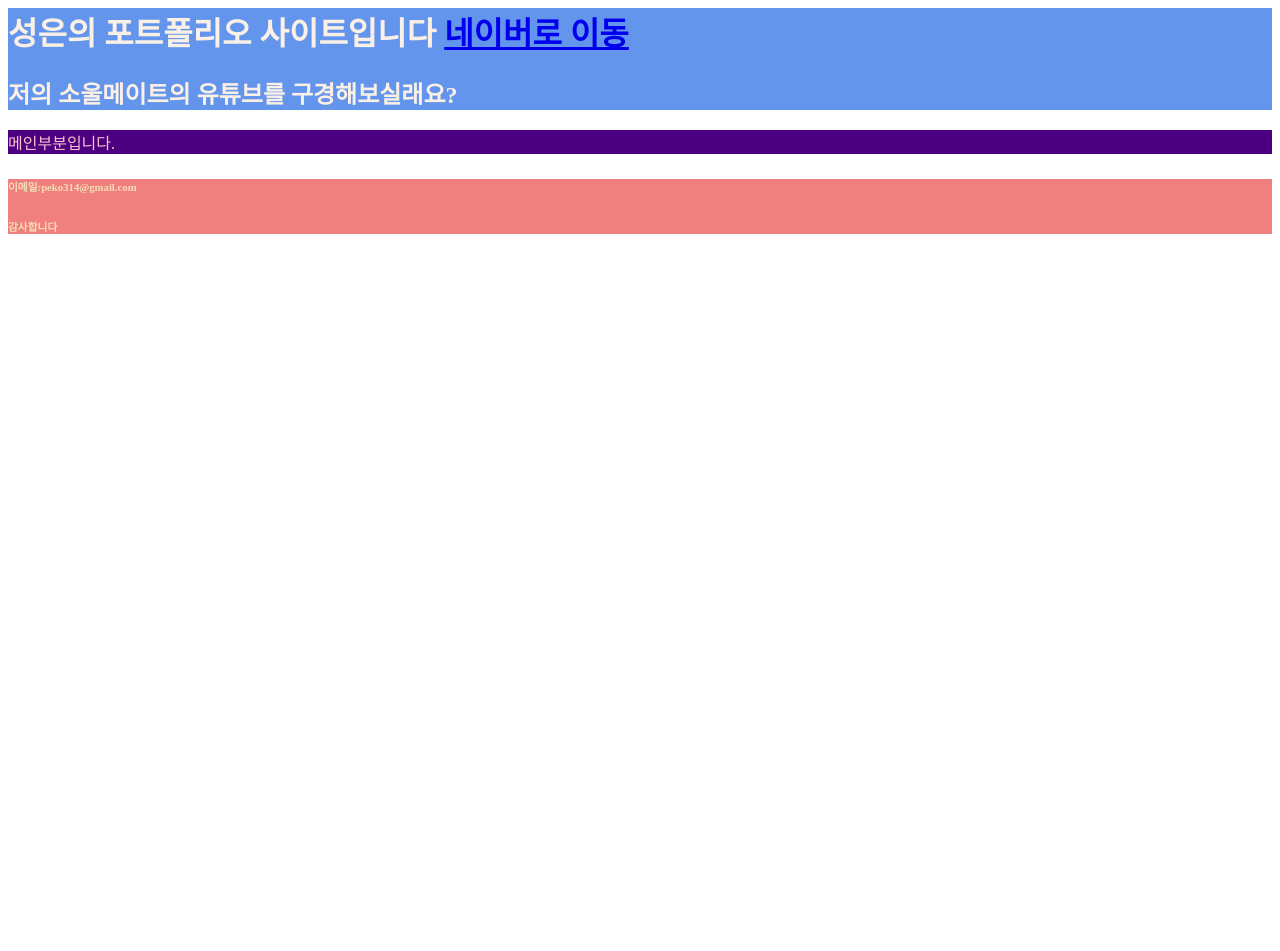
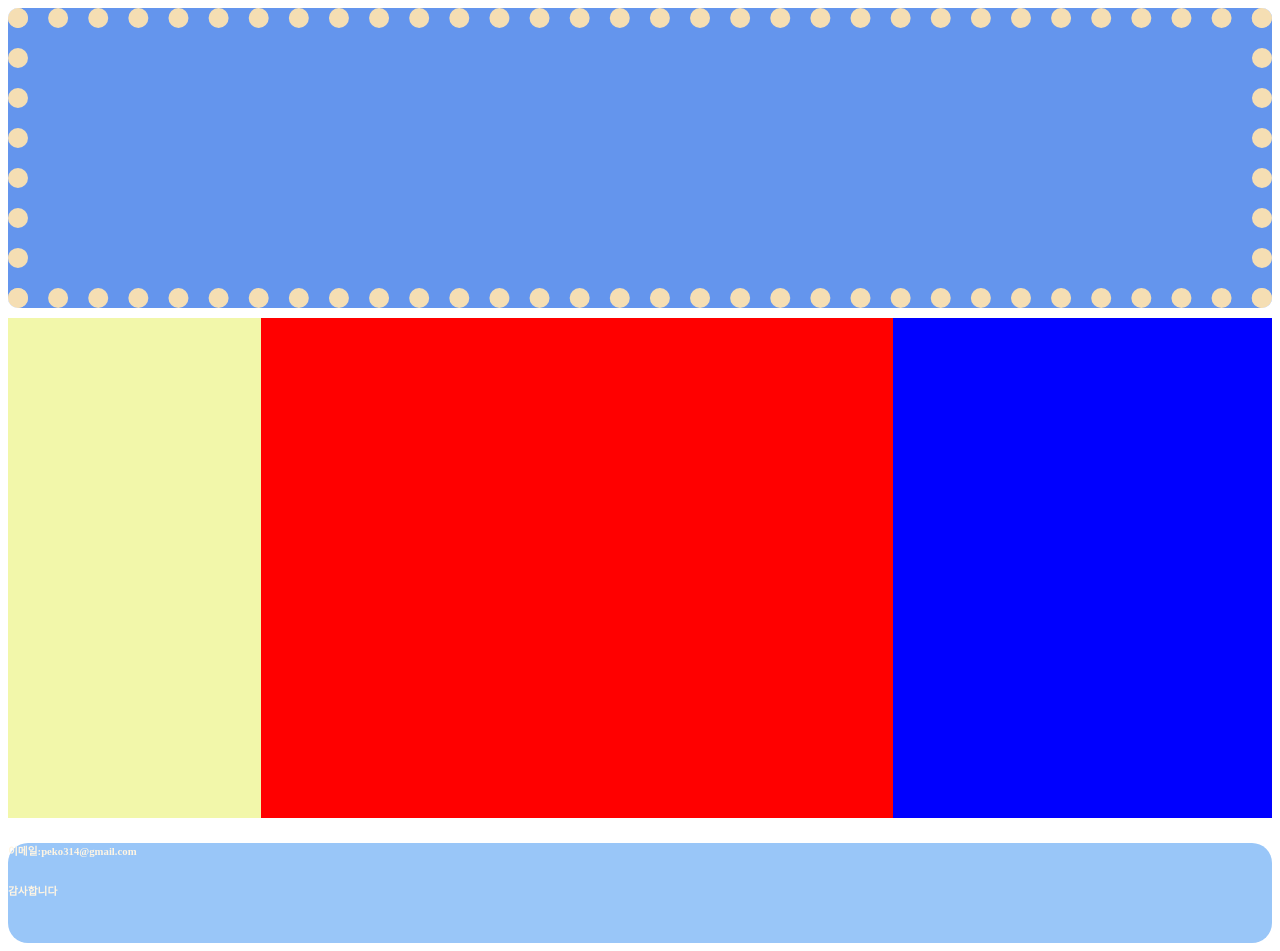
Before and after one commit to peko314/peko_portfolio, a Django app: page / in a window 1280 px wide. Before the commit the page ends 234 px from the top, so only its background shows below. Run offline with Django 3.2, Linux system fonts and the light colour scheme.

Commit message:
box-sizing

```diff
--- a/pfproject/urls.py
+++ b/pfproject/urls.py
@@ -15,9 +15,10 @@ Including another URLconf
 """
 from django.contrib import admin
 from django.urls import path
-import portfolio.views
+import portfolio.views #portfolio에 있는 views.py파일을 불러온다.
 
 urlpatterns = [
     path('admin/', admin.site.urls),
     path('',portfolio.views.home,name="home"),
+    path('secondhome/',portfolio.views.secondhome,name="secondhome"),
 ]
--- a/portfolio/static/portfolio/css/style.css
+++ b/portfolio/static/portfolio/css/style.css
@@ -1,11 +1,51 @@
-.header{
+*{
+    background-color:brown
+    font-size: 20px;
+    box-sizing: border-box;
+}
+
+header{
+    font-size: 30px;
     background-color:cornflowerblue;
+    height: 300px;
     color:linen;
+    border-radius: 10px 10px 10px 10px;
+    border-color: wheat;
+    border-style: dotted;
+    border-width: 20px;
+    border-spacing: 10px
 }
-.main{background-color:indigo;
-    color:pink;
+section{
+    display:flex;
+    justify-content:center;
+    margin: 10px auto;
+    background-color:#bdbde6;
+    height:500px;
+    border-radius: 20px 20px 20px 20px;
+}
+
+nav{
+    background-color:rgb(242, 247, 170);
+    width:20%;
+}
+
+article{
+    background-color:red;
+    width:50%;
+
 
 }
 
-.footer{background-color:lightcoral;
-color:wheat;}
+aside{
+    background-color:blue;
+    width:30%;
+
+
+}
+
+footer{
+    background-color:rgb(153, 198, 248);
+    color:rgb(255, 245, 227);
+    height:100px;
+    border-radius: 20px 20px 20px 20px;
+}
--- a/portfolio/templates/portfolio/home.html
+++ b/portfolio/templates/portfolio/home.html
@@ -8,25 +8,23 @@
      </head>
 
     <body>
-        <div class="header">
-            <h1>성은의 포트폴리오 사이트입니다
-                <a href=“https://www.naver.com/?mobile”>네이버로 이동</a>
-            </h1>
-            <h2>저의 소울메이트의 유튜브를 구경해보실래요?</h2>
+        <header>
 
 
-        </div>
-        <div class="main">
-            <p>메인부분입니다.</p>
 
+        </header>
+        <section>
+           <nav></nav>
+           <article></article>
+           <aside></aside>
 
-        </div>
-        <div class="footer">
+        </section>
+        <footer>
             <h6>이메일:peko314@gmail.com</h6>
             <h6>감사합니다</h6>
 
 
-        </div>
+        </footer>
 
 
 
--- a/portfolio/views.py
+++ b/portfolio/views.py
@@ -4,3 +4,6 @@ from django.shortcuts import render
 
 def home(request):
     return render(request,'portfolio/home.html')
+
+def secondhome(request):
+    return render(request, 'portfolio/home2.html')
```
